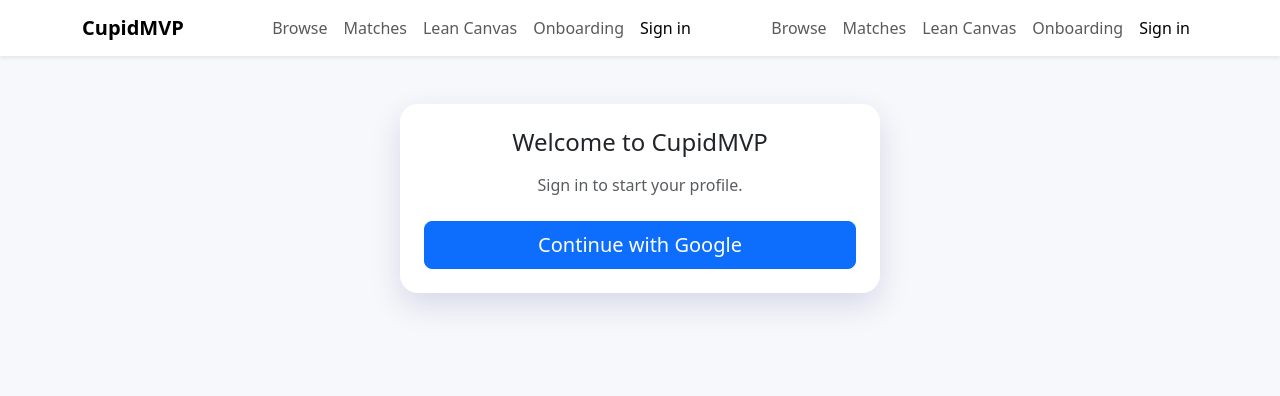
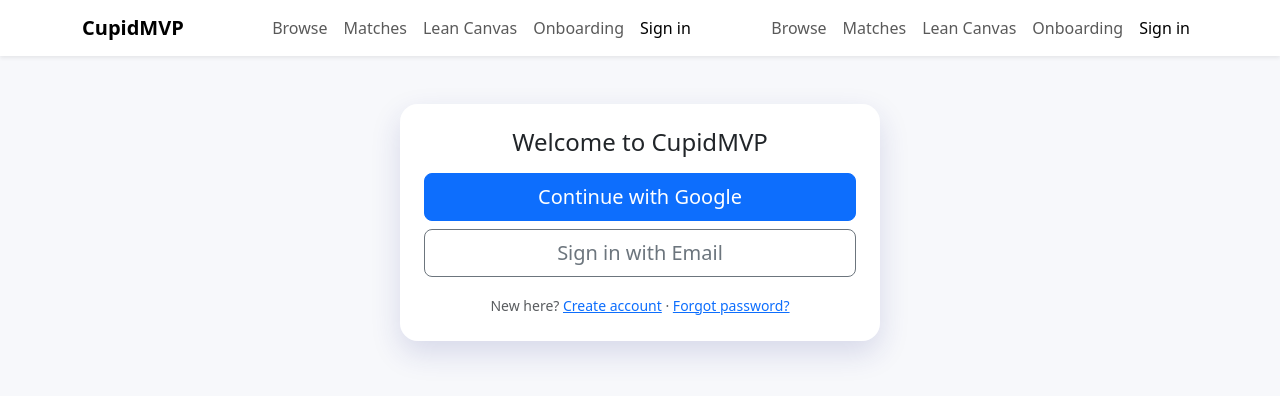
Before and after one commit to ValdemirJunior2020/dating-app, a React (Create React App) app: page /login in a window 1280 px wide. Shown: the top 396 px of the page. Built offline with nearby package versions, Linux system fonts and the light colour scheme; no server answers.

Commit message:
Feature/ Reset-Password/ Forgot- Password

```diff
--- a/src/components/NavBar.jsx
+++ b/src/components/NavBar.jsx
@@ -12,12 +12,7 @@
       <div className="container">
         <Link className="navbar-brand fw-bold" to="/">CupidMVP</Link>
 
-        <button
-          className="navbar-toggler"
-          type="button"
-          data-bs-toggle="offcanvas"
-          data-bs-target="#mnav"
-        >
+        <button className="navbar-toggler" type="button" data-bs-toggle="offcanvas" data-bs-target="#mnav">
           <span className="navbar-toggler-icon"></span>
         </button>
 
@@ -29,30 +24,15 @@
           </div>
           <div className="offcanvas-body">
             <ul className="navbar-nav ms-auto">
-              <li className="nav-item" data-bs-dismiss="offcanvas">
-                <NavLink to="/browse" className="nav-link">Browse</NavLink>
-              </li>
-              <li className="nav-item" data-bs-dismiss="offcanvas">
-                <NavLink to="/matches" className="nav-link">Matches</NavLink>
-              </li>
-              <li className="nav-item" data-bs-dismiss="offcanvas">
-                <NavLink to="/canvas" className="nav-link">Lean Canvas</NavLink>
-              </li>
-              <li className="nav-item" data-bs-dismiss="offcanvas">
-                <NavLink to="/onboarding" className="nav-link">Onboarding</NavLink>
-              </li>
+              <li className="nav-item" data-bs-dismiss="offcanvas"><NavLink to="/browse" className="nav-link">Browse</NavLink></li>
+              <li className="nav-item" data-bs-dismiss="offcanvas"><NavLink to="/matches" className="nav-link">Matches</NavLink></li>
+              <li className="nav-item" data-bs-dismiss="offcanvas"><NavLink to="/canvas" className="nav-link">Lean Canvas</NavLink></li>
+              <li className="nav-item" data-bs-dismiss="offcanvas"><NavLink to="/onboarding" className="nav-link">Onboarding</NavLink></li>
               {!user ? (
-                <li className="nav-item" data-bs-dismiss="offcanvas">
-                  <NavLink to="/login" className="nav-link">Sign in</NavLink>
-                </li>
+                <li className="nav-item" data-bs-dismiss="offcanvas"><NavLink to="/login" className="nav-link">Sign in</NavLink></li>
               ) : (
                 <li className="nav-item">
-                  <button
-                    className="btn btn-outline-danger mt-2 mt-md-0"
-                    onClick={logOut}
-                  >
-                    Sign out
-                  </button>
+                  <button className="btn btn-outline-danger mt-2 mt-md-0" onClick={logOut}>Sign out</button>
                 </li>
               )}
             </ul>
@@ -62,35 +42,17 @@
         {/* Desktop (md+) */}
         <div className="collapse navbar-collapse d-none d-md-block">
           <ul className="navbar-nav ms-auto align-items-center">
-            <li className="nav-item">
-              <NavLink to="/browse" className="nav-link">Browse</NavLink>
-            </li>
-            <li className="nav-item">
-              <NavLink to="/matches" className="nav-link">Matches</NavLink>
-            </li>
-            <li className="nav-item">
-              <NavLink to="/canvas" className="nav-link">Lean Canvas</NavLink>
-            </li>
-            <li className="nav-item">
-              <NavLink to="/onboarding" className="nav-link">Onboarding</NavLink>
-            </li>
+            <li className="nav-item"><NavLink to="/browse" className="nav-link">Browse</NavLink></li>
+            <li className="nav-item"><NavLink to="/matches" className="nav-link">Matches</NavLink></li>
+            <li className="nav-item"><NavLink to="/canvas" className="nav-link">Lean Canvas</NavLink></li>
+            <li className="nav-item"><NavLink to="/onboarding" className="nav-link">Onboarding</NavLink></li>
             {!user ? (
-              <li className="nav-item">
-                <NavLink to="/login" className="nav-link">Sign in</NavLink>
-              </li>
+              <li className="nav-item"><NavLink to="/login" className="nav-link">Sign in</NavLink></li>
             ) : (
               <>
-                <li className="nav-item">
-                  <span className="nav-link text-muted">{user.email}</span>
-                </li>
-                <li className="nav-item">
-                  <button
-                    className="btn btn-outline-danger ms-2"
-                    onClick={logOut}
-                  >
-                    Sign out
-                  </button>
-                </li>
+                {user.photoURL ? <li className="nav-item"><img src={user.photoURL} alt="" className="avatar me-2" /></li> : null}
+                <li className="nav-item"><span className="nav-link text-muted">{user.displayName || user.email}</span></li>
+                <li className="nav-item"><button className="btn btn-outline-danger ms-2" onClick={logOut}>Sign out</button></li>
               </>
             )}
           </ul>
--- a/src/pages/EmailLogin.jsx
+++ b/src/pages/EmailLogin.jsx
@@ -1,3 +1,4 @@
+// src/pages/EmailLogin.jsx
 import React, { useState } from "react";
 import { emailSignIn } from "../firebase";
 import { Link, Navigate, useLocation } from "react-router-dom";
@@ -43,7 +44,7 @@
   return (
     <div className="container py-5">
       <div className="mx-auto card card-soft p-4" style={{ maxWidth: 480 }}>
-        <h1 className="h4 mb-3 text-center">Log in</h1>
+        <h1 className="h4 mb-3 text-center">Log in with Email</h1>
         <form onSubmit={handleSubmit} className="d-grid gap-3">
           <div>
             <label className="form-label">Email</label>
--- a/src/pages/Login.jsx
+++ b/src/pages/Login.jsx
@@ -1,15 +1,15 @@
+// src/pages/Login.jsx
 import React from "react";
-import { useLocation, Navigate } from "react-router-dom";
+import { useLocation, Navigate, Link, useNavigate } from "react-router-dom";
 import { signInWithGoogle } from "../firebase";
 import { useAuth } from "../context/AuthContext";
 
 const friendly = (code) => {
   switch (code) {
     case "auth/operation-not-allowed":
-      return "Google Sign-In is not enabled for this Firebase project. Enable it in Firebase Console → Authentication → Sign-in method.";
+      return "Google Sign-In is not enabled in this Firebase project.";
     case "auth/popup-blocked":
-      return "Your browser blocked the popup. Allow popups for localhost or try again.";
-    case "auth/cancelled-popup-request":
+      return "Your browser blocked the popup. Allow popups or try again.";
     case "auth/popup-closed-by-user":
       return "Sign-in popup closed. Please try again.";
     default:
@@ -20,11 +20,12 @@
 export default function Login() {
   const { user } = useAuth();
   const location = useLocation();
+  const navigate = useNavigate();
   const from = location.state?.from?.pathname || "/onboarding";
 
   if (user) return <Navigate to={from} replace />;
 
-  async function handleLogin() {
+  async function handleGoogle() {
     try {
       await signInWithGoogle();
     } catch (err) {
@@ -33,15 +34,27 @@
     }
   }
 
+  function goEmail() {
+    navigate("/login-email", { state: { from: { pathname: from } } });
+  }
+
   return (
     <div className="container py-5">
       <div className="mx-auto card card-soft p-4" style={{ maxWidth: 480 }}>
         <h1 className="h4 mb-3 text-center">Welcome to CupidMVP</h1>
-        <p className="text-muted text-center mb-4">Sign in to start your profile.</p>
-        <div className="d-grid">
-          <button className="btn btn-primary btn-lg" onClick={handleLogin}>
+        <div className="d-grid gap-2">
+          <button className="btn btn-primary btn-lg" onClick={handleGoogle}>
             Continue with Google
           </button>
+          <button className="btn btn-outline-secondary btn-lg" onClick={goEmail}>
+            Sign in with Email
+          </button>
+        </div>
+        <div className="text-center mt-3">
+          <small className="text-muted">
+            New here? <Link to="/signup">Create account</Link> ·{" "}
+            <Link to="/reset">Forgot password?</Link>
+          </small>
         </div>
       </div>
     </div>
--- a/src/pages/ResetPassword.jsx
+++ b/src/pages/ResetPassword.jsx
@@ -1,3 +1,4 @@
+// src/pages/ResetPassword.jsx
 import React, { useState } from "react";
 import { sendReset } from "../firebase";
 import { Link } from "react-router-dom";
@@ -40,7 +41,7 @@
           </div>
         ) : (
           <form onSubmit={handleSubmit} className="d-grid gap-3">
-            <div>
+            <div className="mb-2">
               <label className="form-label">Email</label>
               <input
                 type="email"
--- a/src/pages/SignUp.jsx
+++ b/src/pages/SignUp.jsx
@@ -1,3 +1,4 @@
+// src/pages/SignUp.jsx
 import React, { useState } from "react";
 import { emailSignUp } from "../firebase";
 import { Link, Navigate } from "react-router-dom";
```
Also changed, not shown: src/App.js (+5 -3 lines), src/firebase.js (+3 -8 lines).
